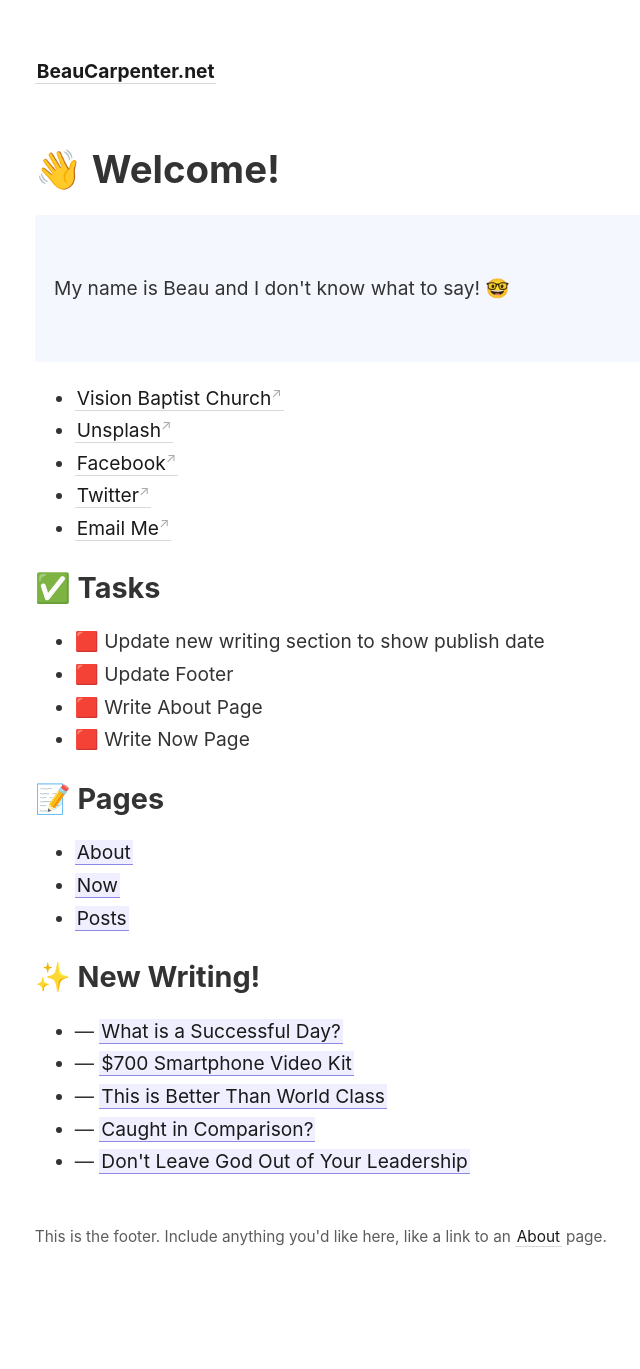
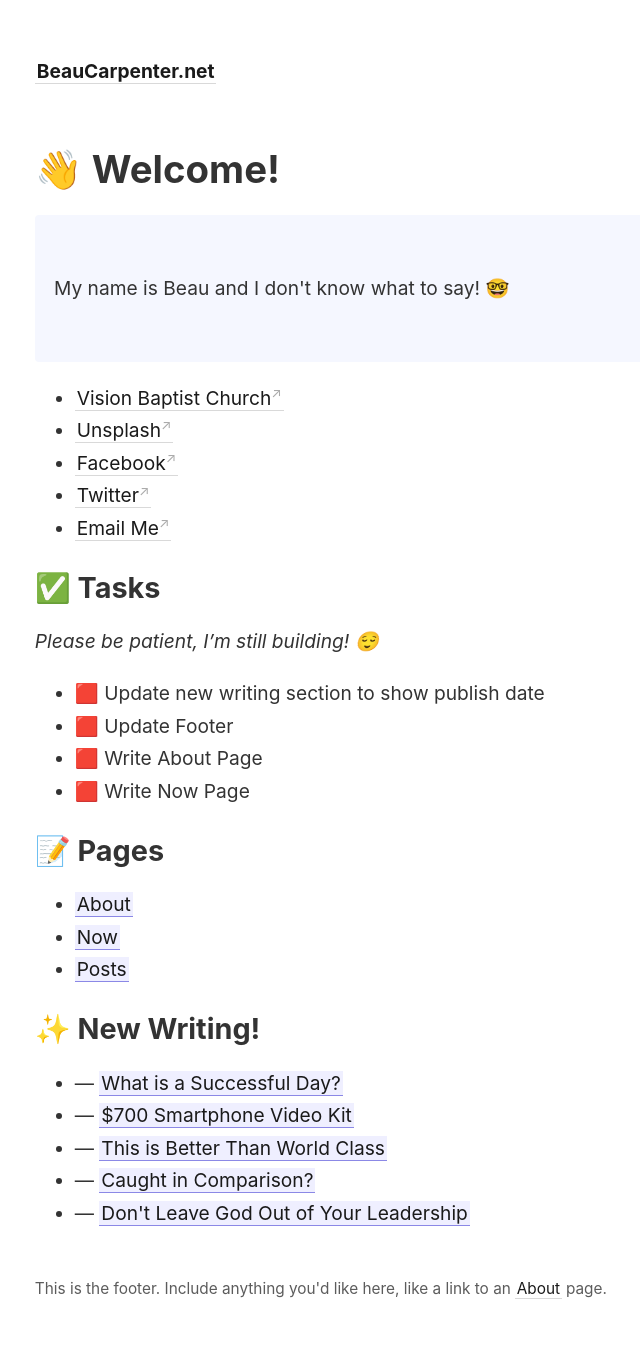
Before and after one commit to BTCarpenter/digital-garden-jekyll, a Jekyll site: the page built from _pages/index.md, in a window 1280 px wide. Shown: the whole page, without its empty margins (42-682 px from the left). Built offline with Jekyll 4.4.1, drawn with Linux system fonts in a browser that asks for light colours; before the commit the page ends 1317 px from its top, so only the background shows below that.

Commit message:
Update Home

```diff
--- a/_pages/index.md
+++ b/_pages/index.md
@@ -18,6 +18,8 @@ My name is Beau and I don't know what to say! 🤓
 - [Email Me](mailto:beaucarpenter@hey.com)
 
 ## ✅ Tasks
+
+*Please be patient, I'm still building! 😌*
 
 - 🟥 Update new writing section to show publish date
 - 🟥 Update Footer
```
